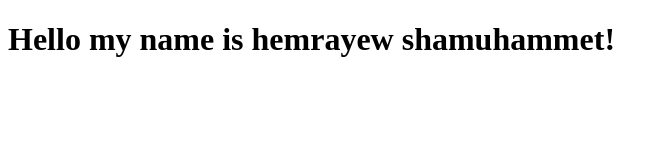
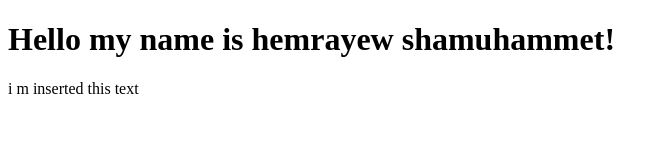
Before and after one commit to FridayNightHack/first-repo, a plain HTML site: page index.html in a window 1280 px wide. Shown: the whole page, without its empty margins (0-668 px from the left). Drawn offline with Linux system fonts and the light colour scheme.

Commit message:
yeah! it is a new proger

```diff
--- a/index.html
+++ b/index.html
@@ -7,5 +7,7 @@
 </head>
 <body>
     <h1>Hello my name is hemrayew shamuhammet!</h1>
+
+    <p>i m inserted this text</p>
 </body>
 </html>
```
